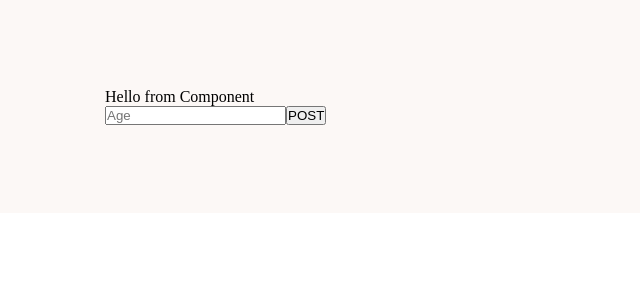
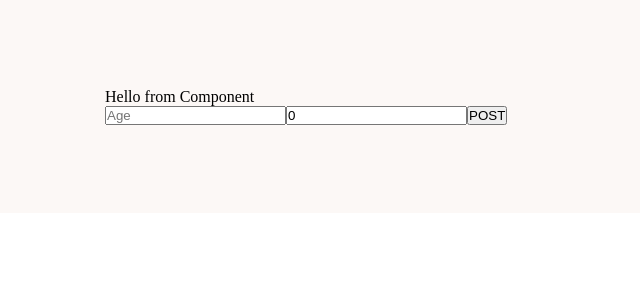
Before and after one commit to ben-demetrius/workspaces, a React (Vite) app: page / in a window 1280 px wide. Shown: the top 300 px of the page, without its empty margins (0-640 px from the left). Built offline with nearby package versions, Linux system fonts and the light colour scheme.

Commit message:
fix: fixed the form that triggers constructor.

```diff
--- a/src/assets/components/miscellaneous/Post.jsx
+++ b/src/assets/components/miscellaneous/Post.jsx
@@ -2,18 +2,32 @@ import React, { useState } from "react";
 import Person from "../../js/Person";
 
 const Post = () => {
-  const [age, setAge] = useState("");
+  const [age, setAge] = useState(0);
+  const [name, setName] = useState("");
+
+  const handleSubmit = (e) => {
+    e.preventDefault();
+    const tempObj = new Person({ firstName: name, age: age });
+    console.log(tempObj);
+  };
 
   return (
-    <form className="Post">
+    <form className="Post" onSubmit={handleSubmit}>
       <input
         type="int"
+        placeholder="Age"
+        id="age"
+        value={name}
+        onChange={(e) => setName(e.target.value)}
+      />
+      <input
+        type="number"
         placeholder="Age"
         id="age"
         value={age}
         onChange={(e) => setAge(e.target.value)}
       />
-      <button onClick={() => new Person(age)}>POST</button>
+      <button type="submit">POST</button>
     </form>
   );
 };
```
